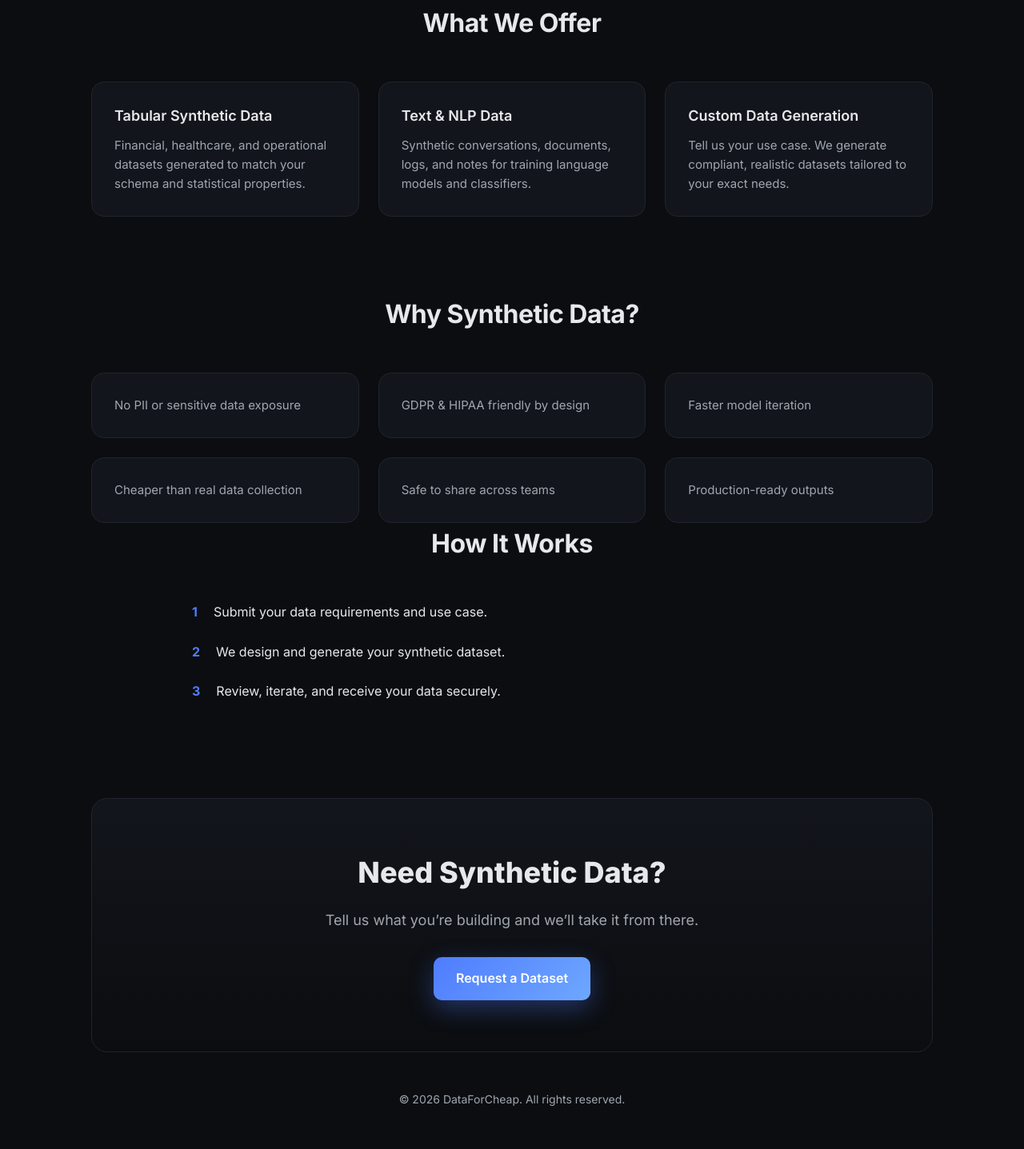
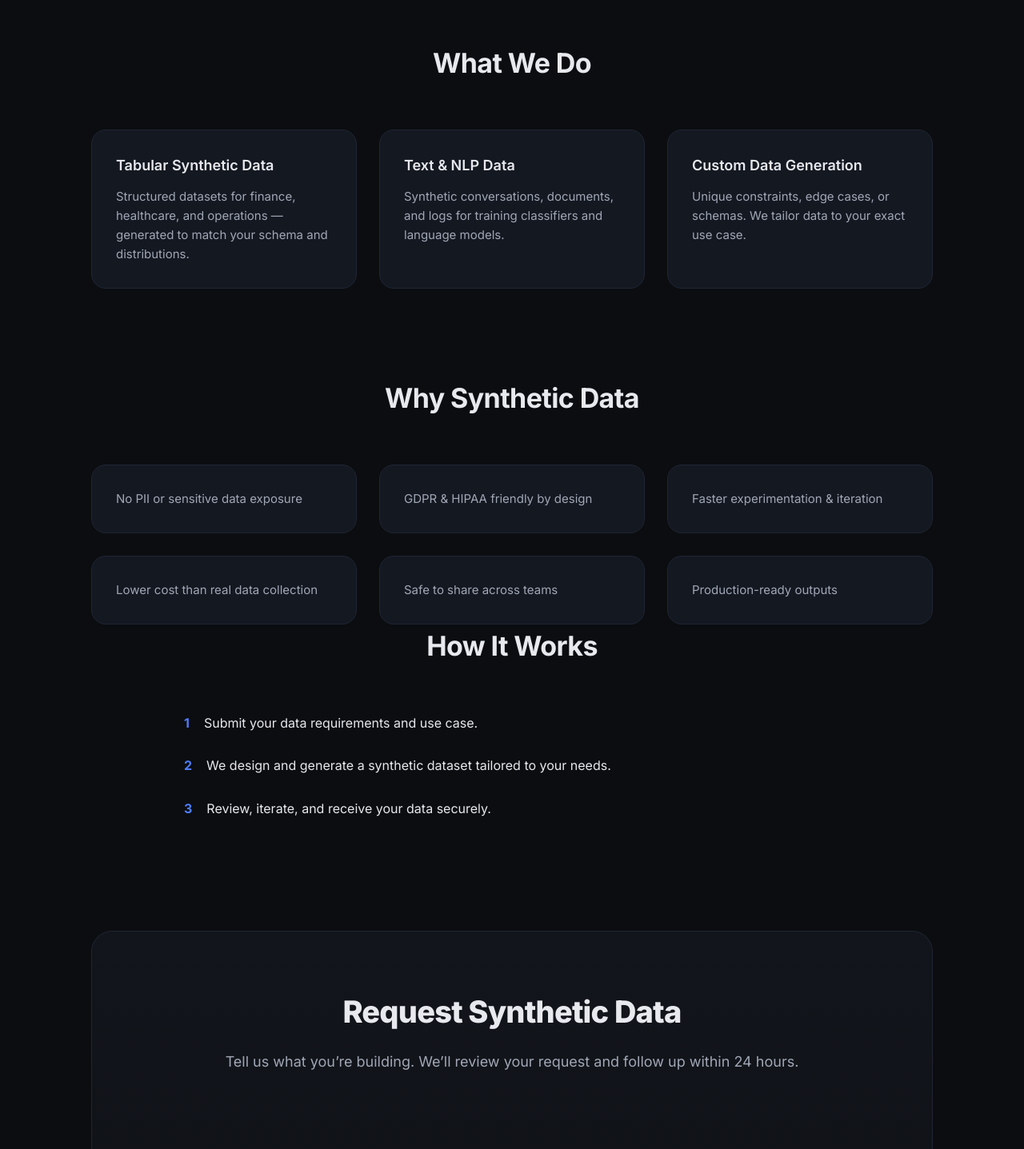
Before and after one commit to mo-sank/dataforcheap, a plain HTML site: page index.html in a window 1280 px wide. Shown: the part 790-2227 px from the top of the page at 80% size. Drawn offline with Linux system fonts and the light colour scheme; a script that the page names is missing.

Commit message:
Update index.html

```diff
--- a/index.html
+++ b/index.html
@@ -3,19 +3,25 @@
 <head>
   <meta charset="UTF-8" />
   <meta name="viewport" content="width=device-width, initial-scale=1.0" />
+
   <title>DataForCheap — Synthetic Data On Demand</title>
   <meta name="description" content="Privacy-safe synthetic datasets for startups and ML teams. Fast, compliant, and affordable." />
 
+  <!-- Fonts -->
   <link href="https://fonts.googleapis.com/css2?family=Inter:wght@300;400;500;600;700;800&display=swap" rel="stylesheet">
+
+  <!-- Tally Embed Script -->
+  <script async src="https://tally.so/widgets/embed.js"></script>
 
   <style>
     :root {
       --bg: #0b0d10;
-      --card: #12151b;
-      --text: #e6e8eb;
-      --muted: #a0a6b0;
+      --panel: #11141a;
+      --card: #141821;
+      --border: #1f2533;
+      --text: #e7e9ee;
+      --muted: #a0a7b5;
       --accent: #4f7cff;
-      --border: #1f2430;
     }
 
     * {
@@ -26,7 +32,7 @@
 
     body {
       font-family: 'Inter', sans-serif;
-      background: radial-gradient(1200px 600px at top, #111827 0%, #0b0d10 60%);
+      background: radial-gradient(1200px 600px at top, #111827 0%, #0b0d10 65%);
       color: var(--text);
       line-height: 1.6;
     }
@@ -39,14 +45,15 @@
     .container {
       max-width: 1100px;
       margin: 0 auto;
-      padding: 48px 24px;
+      padding: 0 24px;
     }
 
+    /* Header */
     header {
+      padding: 28px 0;
       display: flex;
       justify-content: space-between;
       align-items: center;
-      padding: 24px 0;
     }
 
     .logo {
@@ -55,87 +62,90 @@
       letter-spacing: -0.5px;
     }
 
+    /* Hero */
     .hero {
-      padding: 96px 0 64px;
+      padding: 120px 0 80px;
       text-align: center;
     }
 
     .hero h1 {
-      font-size: 48px;
+      font-size: 52px;
       font-weight: 800;
-      max-width: 800px;
-      margin: 0 auto 16px;
-      letter-spacing: -1px;
+      max-width: 820px;
+      margin: 0 auto 20px;
+      letter-spacing: -1.2px;
     }
 
     .hero p {
       font-size: 18px;
       color: var(--muted);
       max-width: 640px;
-      margin: 0 auto 32px;
+      margin: 0 auto 36px;
     }
 
     .btn {
       display: inline-block;
       background: linear-gradient(135deg, #4f7cff, #6ea8ff);
       color: #fff;
-      padding: 14px 28px;
-      border-radius: 10px;
+      padding: 14px 30px;
+      border-radius: 12px;
       font-weight: 600;
+      box-shadow: 0 14px 40px rgba(79,124,255,0.35);
       transition: transform 0.15s ease, box-shadow 0.15s ease;
-      box-shadow: 0 10px 30px rgba(79,124,255,0.35);
     }
 
     .btn:hover {
       transform: translateY(-2px);
-      box-shadow: 0 14px 40px rgba(79,124,255,0.45);
+      box-shadow: 0 18px 55px rgba(79,124,255,0.45);
     }
 
+    /* Sections */
     section {
-      margin-top: 96px;
+      margin-top: 110px;
     }
 
     .section-title {
-      font-size: 32px;
+      text-align: center;
+      font-size: 34px;
       font-weight: 700;
-      text-align: center;
-      margin-bottom: 48px;
-      letter-spacing: -0.5px;
+      margin-bottom: 56px;
+      letter-spacing: -0.6px;
     }
 
     .grid {
       display: grid;
       grid-template-columns: repeat(auto-fit, minmax(260px, 1fr));
-      gap: 24px;
+      gap: 28px;
     }
 
     .card {
       background: var(--card);
       border: 1px solid var(--border);
-      border-radius: 16px;
-      padding: 28px;
+      border-radius: 18px;
+      padding: 30px;
     }
 
     .card h3 {
       font-size: 18px;
       font-weight: 600;
-      margin-bottom: 10px;
+      margin-bottom: 12px;
     }
 
     .card p {
+      font-size: 15px;
       color: var(--muted);
-      font-size: 15px;
     }
 
-    .how-it-works {
-      max-width: 800px;
+    /* How it works */
+    .how {
+      max-width: 820px;
       margin: 0 auto;
     }
 
     .step {
       display: flex;
-      gap: 20px;
-      margin-bottom: 24px;
+      gap: 18px;
+      margin-bottom: 28px;
     }
 
     .step-number {
@@ -143,41 +153,55 @@
       color: var(--accent);
     }
 
+    /* CTA / Form */
     .cta {
-      margin-top: 120px;
-      padding: 64px;
+      margin-top: 140px;
+      padding: 70px;
       background: linear-gradient(180deg, #12151b, #0b0d10);
       border: 1px solid var(--border);
-      border-radius: 20px;
+      border-radius: 26px;
       text-align: center;
     }
 
     .cta h2 {
-      font-size: 36px;
+      font-size: 38px;
       font-weight: 800;
-      margin-bottom: 16px;
+      margin-bottom: 18px;
+      letter-spacing: -0.8px;
     }
 
     .cta p {
       color: var(--muted);
-      margin-bottom: 32px;
       font-size: 18px;
+      margin-bottom: 40px;
     }
 
+    .form-wrapper {
+      max-width: 720px;
+      margin: 0 auto;
+      text-align: left;
+    }
+
+    /* Footer */
     footer {
+      margin-top: 120px;
+      padding: 60px 0;
       text-align: center;
-      padding: 48px 0;
       color: var(--muted);
       font-size: 14px;
     }
 
     @media (max-width: 600px) {
       .hero h1 {
-        font-size: 36px;
+        font-size: 38px;
+      }
+      .cta {
+        padding: 48px 28px;
       }
     }
   </style>
 </head>
+
 <body>
 
   <div class="container">
@@ -185,55 +209,59 @@
       <div class="logo">DataForCheap</div>
     </header>
 
+    <!-- HERO -->
     <section class="hero">
       <h1>Privacy-Safe Synthetic Data, On Demand</h1>
       <p>
         We generate high-quality synthetic datasets for startups and ML teams
-        who can’t use real data. Fast, compliant, and affordable.
+        that can’t use real data due to privacy, cost, or scale constraints.
       </p>
-      <a href="#inquiry" class="btn">Request Synthetic Data</a>
+      <a href="#request" class="btn">Request Synthetic Data</a>
     </section>
 
+    <!-- OFFERINGS -->
     <section>
-      <h2 class="section-title">What We Offer</h2>
+      <h2 class="section-title">What We Do</h2>
       <div class="grid">
         <div class="card">
           <h3>Tabular Synthetic Data</h3>
           <p>
-            Financial, healthcare, and operational datasets generated to match
-            your schema and statistical properties.
+            Structured datasets for finance, healthcare, and operations —
+            generated to match your schema and distributions.
           </p>
         </div>
         <div class="card">
           <h3>Text & NLP Data</h3>
           <p>
-            Synthetic conversations, documents, logs, and notes for training
-            language models and classifiers.
+            Synthetic conversations, documents, and logs for training
+            classifiers and language models.
           </p>
         </div>
         <div class="card">
           <h3>Custom Data Generation</h3>
           <p>
-            Tell us your use case. We generate compliant, realistic datasets
-            tailored to your exact needs.
+            Unique constraints, edge cases, or schemas. We tailor data to your
+            exact use case.
           </p>
         </div>
       </div>
     </section>
 
+    <!-- WHY -->
     <section>
-      <h2 class="section-title">Why Synthetic Data?</h2>
+      <h2 class="section-title">Why Synthetic Data</h2>
       <div class="grid">
         <div class="card"><p>No PII or sensitive data exposure</p></div>
         <div class="card"><p>GDPR & HIPAA friendly by design</p></div>
-        <div class="card"><p>Faster model iteration</p></div>
-        <div class="card"><p>Cheaper than real data collection</p></div>
+        <div class="card"><p>Faster experimentation & iteration</p></div>
+        <div class="card"><p>Lower cost than real data collection</p></div>
         <div class="card"><p>Safe to share across teams</p></div>
         <div class="card"><p>Production-ready outputs</p></div>
       </div>
     </section>
 
-    <section class="how-it-works">
+    <!-- HOW IT WORKS -->
+    <section class="how">
       <h2 class="section-title">How It Works</h2>
       <div class="step">
         <div class="step-number">1</div>
@@ -241,7 +269,7 @@
       </div>
       <div class="step">
         <div class="step-number">2</div>
-        <p>We design and generate your synthetic dataset.</p>
+        <p>We design and generate a synthetic dataset tailored to your needs.</p>
       </div>
       <div class="step">
         <div class="step-number">3</div>
@@ -249,10 +277,25 @@
       </div>
     </section>
 
-    <section class="cta" id="inquiry">
-      <h2>Need Synthetic Data?</h2>
-      <p>Tell us what you’re building and we’ll take it from there.</p>
-      <a href="https://forms.gle/YOUR_FORM_LINK_HERE" class="btn">Request a Dataset</a>
+    <!-- FORM -->
+    <section class="cta" id="request">
+      <h2>Request Synthetic Data</h2>
+      <p>
+        Tell us what you’re building. We’ll review your request and follow up
+        within 24 hours.
+      </p>
+
+      <div class="form-wrapper">
+        <iframe
+          data-tally-src="https://tally.so/r/VLJ7vl?transparentBackground=1"
+          width="100%"
+          height="820"
+          frameborder="0"
+          marginheight="0"
+          marginwidth="0"
+          title="Synthetic Data Request">
+        </iframe>
+      </div>
     </section>
 
     <footer>
```
